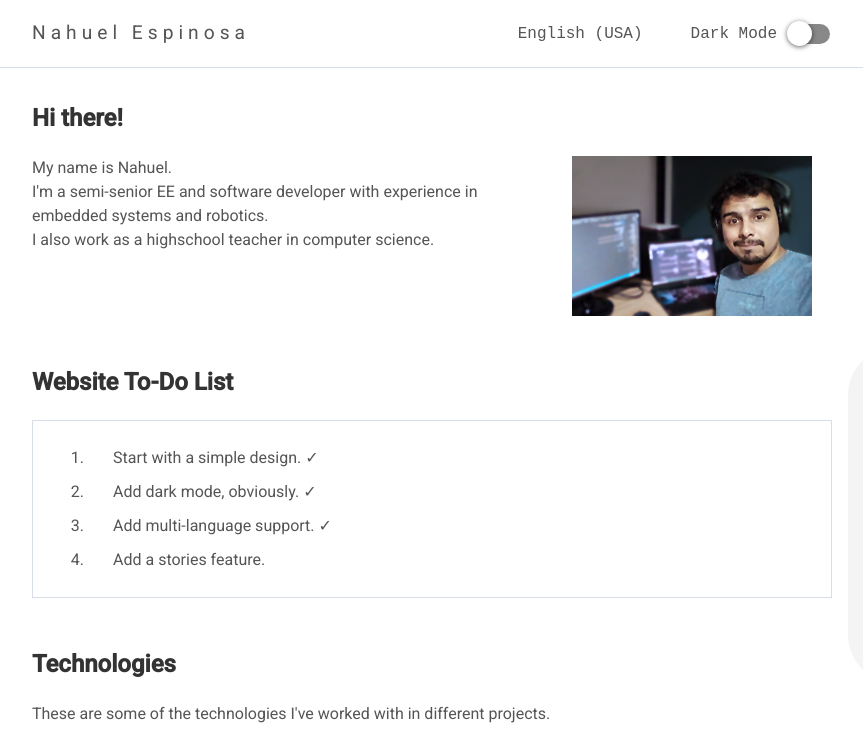
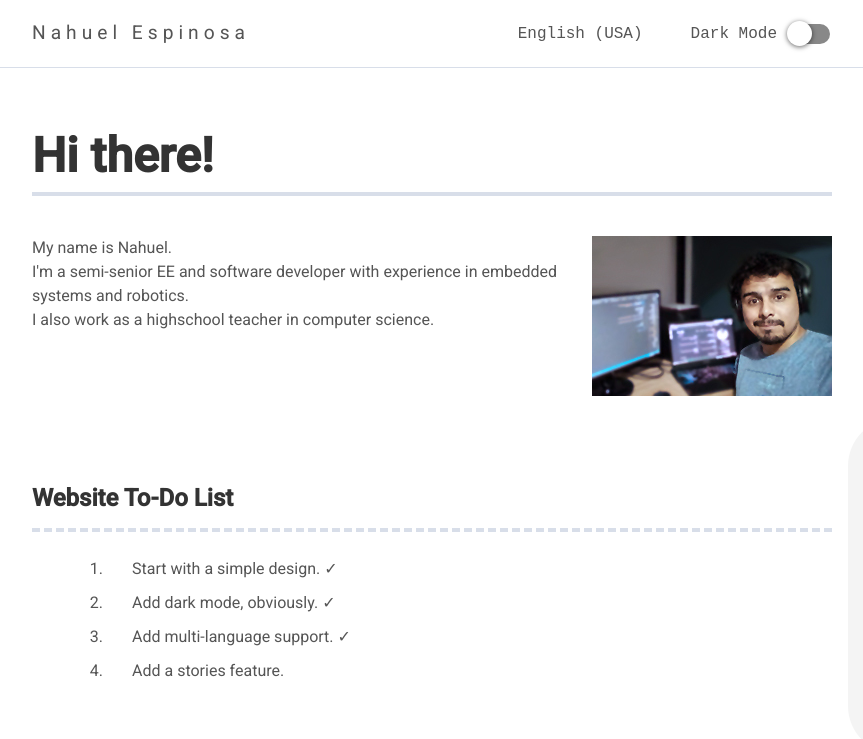
Before and after one commit to nahueespinosa/nahuelespinosa.com.ar, a Gatsby site: page / in a window 1280 px wide. Shown: the top 739 px of the page, without its empty margins (208-1071 px from the left). Built offline with nearby package versions, Linux system fonts and the light colour scheme; Gatsby itself is replaced by a stand-in of ours.

Commit message:
Update heading style

```diff
--- a/src/pages/index.module.css
+++ b/src/pages/index.module.css
@@ -1,15 +1,10 @@
 .profile {
   float: right;
-  margin: 0 20px;
+  margin-left: 20px;
 }
 
 .clearfix {
   overflow: auto;
-}
-
-.tasks {
-  padding: 20px;
-  border: 1px solid var(--border-color);
 }
 
 .tasks li {
@@ -33,6 +28,7 @@
   .profile {
     float: none;
     margin: auto;
+    padding-bottom: 30px;
   }
 
   table, tbody, th, td, tr {
--- a/src/styles/global.css
+++ b/src/styles/global.css
@@ -28,9 +28,15 @@ strong {
   color: var(--heading-color);
 }
 
+h1 {
+  border-bottom: 4px solid var(--border-color);
+  font-size: 3em;
+}
+
 h2 {
-  margin-top: 1em;
-  padding-top: 1em;
+  border-bottom: 4px dashed var(--border-color);
+  margin-top: 3em;
+  padding: 0.5em 0;
 }
 
 a {
```
